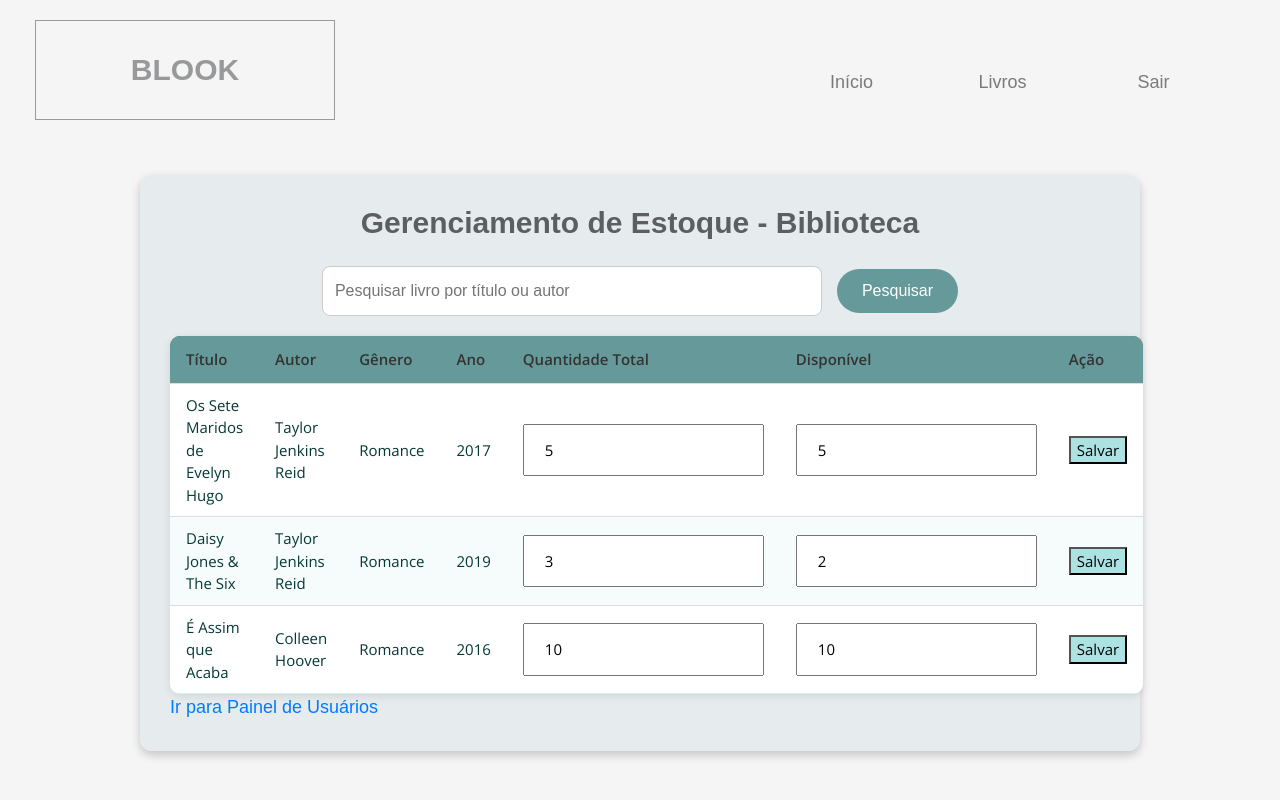
After one commit to lauraaromano/biblioteca, a PHP site: page /estoque.php in a window 1280 px wide. The commit adds this page. Run offline with PHP 8.4, Linux system fonts and the light colour scheme; data comes from the database, SQL or seed files in the repository.

Commit message:
Add files via upload

```diff
--- /dev/null
+++ b/estoque.php
@@ -0,0 +1,126 @@
+<?php
+include 'cabecalho_painel.php';
+
+$host = "localhost";
+$user = "root";
+$pass = "";
+$db = "biblioteca_blook";
+
+$conn = new mysqli($host, $user, $pass, $db);
+if ($conn->connect_error) {
+    die("Erro na conexão: " . $conn->connect_error);
+}
+
+// Atualizar dados do livro
+if (isset($_POST['atualizar'])) {
+    $id_livro = $_POST['id_livro'];
+    $quantidade_total = $_POST['quantidade_total'];
+    $quantidade_disponivel = $_POST['quantidade_disponivel'];
+    $valor = $_POST['valor'];
+
+    $sql_update = "UPDATE Livros
+                   SET quantidade_total = ?, quantidade_disponivel = ?, valor = ?
+                   WHERE id_livro = ?";
+    $stmt = $conn->prepare($sql_update);
+    $stmt->bind_param("iidi", $quantidade_total, $quantidade_disponivel, $valor, $id_livro);
+    $stmt->execute();
+}
+
+// Pesquisa
+$pesquisa = "";
+if (isset($_GET['q'])) {
+    $pesquisa = trim($_GET['q']);
+}
+
+if ($pesquisa != "") {
+    $sql = "SELECT L.*, A.nome_autor, G.nome_genero
+            FROM Livros L
+            LEFT JOIN Autores A ON L.id_autor = A.id_autor
+            LEFT JOIN Generos G ON L.id_genero = G.id_genero
+            WHERE L.titulo LIKE ? OR A.nome_autor LIKE ?";
+    $stmt = $conn->prepare($sql);
+    $like = "%$pesquisa%";
+    $stmt->bind_param("ss", $like, $like);
+    $stmt->execute();
+    $result = $stmt->get_result();
+} else {
+    $sql = "SELECT L.*, A.nome_autor, G.nome_genero
+            FROM Livros L
+            LEFT JOIN Autores A ON L.id_autor = A.id_autor
+            LEFT JOIN Generos G ON L.id_genero = G.id_genero";
+    $result = $conn->query($sql);
+}
+?>
+<!DOCTYPE html>
+<html lang="pt-BR">
+<head>
+  <meta charset="UTF-8">
+  <meta name="viewport" content="width=device-width, initial-scale=1.0">
+  <title>Painel de Estoque - Biblioteca</title>
+  <link rel="stylesheet" href="css/estoque.css">
+</head>
+<body>
+  <div class="container">
+    <h1>Gerenciamento de Estoque - Biblioteca</h1>
+
+    <div class="search-box">
+      <form method="GET" action="estoque.php">
+        <input
+          type="text"
+          name="q"
+          placeholder="Pesquisar livro por título ou autor"
+          value="<?= htmlspecialchars($pesquisa) ?>">
+        <button type="submit" class="pesquisa">Pesquisar</button>
+        <?php if ($pesquisa != ""): ?>
+          <a href="estoque.php" class="excluir limpar">Limpar</a>
+        <?php endif; ?>
+      </form>
+    </div>
+
+    <table>
+      <thead>
+        <tr>
+          <th>Título</th>
+          <th>Autor</th>
+          <th>Gênero</th>
+          <th>Ano</th>
+          <th>Quantidade Total</th>
+          <th>Disponível</th>
+          <th>Ação</th>
+        </tr>
+      </thead>
+      <tbody>
+        <?php if ($result && $result->num_rows > 0): ?>
+          <?php while ($row = $result->fetch_assoc()): ?>
+            <tr>
+              <form method="POST">
+                <td><?= htmlspecialchars($row['titulo']) ?></td>
+                <td><?= htmlspecialchars($row['nome_autor']) ?></td>
+                <td><?= htmlspecialchars($row['nome_genero']) ?></td>
+                <td><?= htmlspecialchars($row['ano_publicacao']) ?></td>
+                <td><input type="number" name="quantidade_total" value="<?= $row['quantidade_total'] ?>" min="0" required></td>
+                <td><input type="number" name="quantidade_disponivel" value="<?= $row['quantidade_disponivel'] ?>" min="0" required></td>
+                <td>
+                  <input type="hidden" name="id_livro" value="<?= $row['id_livro'] ?>">
+                  <button type="submit" name="atualizar" class="editar">Salvar</button>
+                </td>
+              </form>
+            </tr>
+          <?php endwhile; ?>
+        <?php else: ?>
+          <tr><td colspan="8">Nenhum livro encontrado.</td></tr>
+        <?php endif; ?>
+      </tbody>
+    </table>
+
+    <!-- Botão de navegação -->
+    <div class="botao-navegacao">
+      <a href="adm.php" class="botao-voltar">Ir para Painel de Usuários</a>
+    </div>
+  </div>
+</body>
+</html>
+
+<?php
+$conn->close();
+?>
--- a/login.php
+++ b/login.php
@@ -1,3 +1,6 @@
+
+
+
 <?php
   include 'cabecalho.php';
 ?>
```
Also changed, not shown: adm.php (+7 -0 lines), config.php (+10 -0 lines), dashboard.php (+10 -0 lines).
